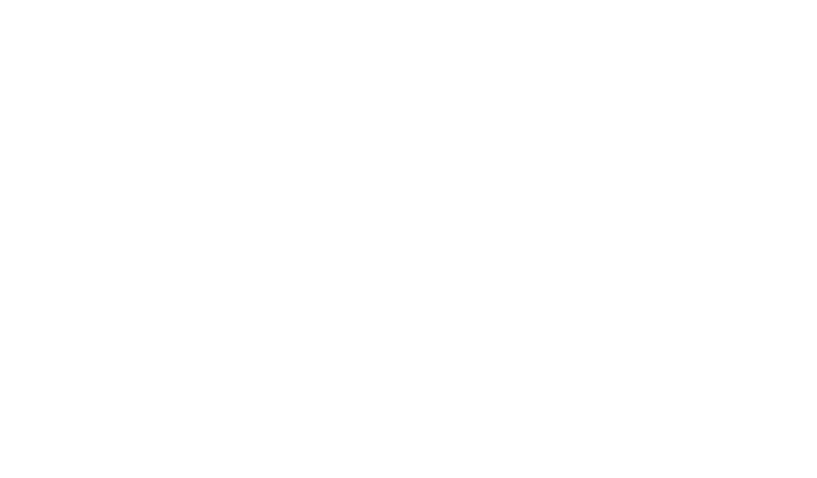
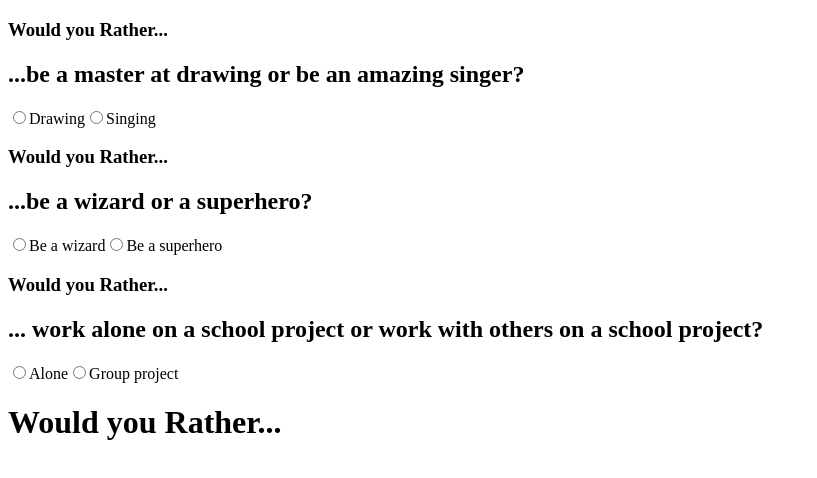
Before and after one commit to mn4774jm/web_labs, a Vue app in the folder week-9-vue-components/would-you-rather/: page / in a window 1280 px wide. Shown: the top 478 px of the page, without its empty margins (0-817 px from the left). Built offline with nearby package versions, Linux system fonts and the light colour scheme.

Commit message:
Labs completed. Still need to add some comments

```diff
--- a/week-9-vue-components/would-you-rather/src/App.vue
+++ b/week-9-vue-components/would-you-rather/src/App.vue
@@ -1,17 +1,32 @@
+
 <template>
+
   <div id="app">
-    <WouldYouRather></WouldYouRather>
+<!--    loop through data for each question -->
+    <WouldYouRather v-for="question in questions" v-bind:key="question.id"
+      v-bind:id="id"
+      v-bind:question="question"
+      v-bind:answer1="answer1"
+      v-bind:answer2="answer2"
+      v-on:answer-changed="answerChanged"
+    ></WouldYouRather>
+<!--    header and list for user answers-->
+    <h1>Would you Rather...</h1>
+<ul id="answerList"></ul>
   </div>
 
 </template>
 
 <script>
+  // import component file(s)
 import WouldYouRather from './components/WouldYouRather.vue'
 
 export default {
   name: 'app',
+  // data function and new list to hold user answer selections
   data() {
     return {
+      answers: [],
       questions: [{
         id:0,
         question: '...be a master at drawing or be an amazing singer?',
@@ -33,8 +48,35 @@
       ]
     }
   },
+  // props to pass information child
+  props: {
+    id: String,
+    question: String,
+    answer1: String,
+    answer2: String
+  },
+  // call for component
   components: {
     WouldYouRather
+  },
+  methods: {
+    // pass user id, and user choice as answer
+    // get list item using id as key
+    answerChanged(id, answer) {
+      this.answers[id] = answer
+      this.buildList()
+    },
+    buildList() {
+      // find element
+      let list = document.getElementById('answerList');
+      list.innerHTML = '';
+      // loop through answers and update list after each change
+      this.answers.forEach(function(answer) {
+        let listItem = document.createElement('li');
+        listItem.innerHTML = answer;
+        list.appendChild(listItem)
+      })
+    }
   }
 }
 </script>
--- a/week-9-vue-components/would-you-rather/src/components/WouldYouRather.vue
+++ b/week-9-vue-components/would-you-rather/src/components/WouldYouRather.vue
@@ -1,13 +1,38 @@
 <template>
+    <div class="question">
+<!--        write template here-->
+        <h3>Would you Rather...</h3>
 
+        <h2>{{ question.question }}</h2>
+        <input type="radio" v-model="choice" v-bind:value="question.answer1" v-on:change="answerChanged(question.id, choice)">
+        <label>{{ question.answer1 }}</label>
+        <input type="radio" v-model="choice" v-bind:value="question.answer2" v-on:change="answerChanged(question.id, choice)">
+        <label>{{ question.answer2 }}</label>
+    </div>
 </template>
 
 <script>
+    // create and export component here
     export default {
-        name: "WouldYouRather"
+        name: "WouldYouRather",
+
+    data() {
+      return {
+          choice: ''
+      }
+    },
+        props: {
+        question: Object,
+        },
+    methods: {
+        answerChanged(id, choice) {
+        this.$emit('answer-changed', id, choice)
+        }
     }
+    }
+
 </script>
 
-<style scoped>
+<style>
 
 </style>
```
Also changed, not shown: 1 other file (tests, documents, lock files or other folders).
